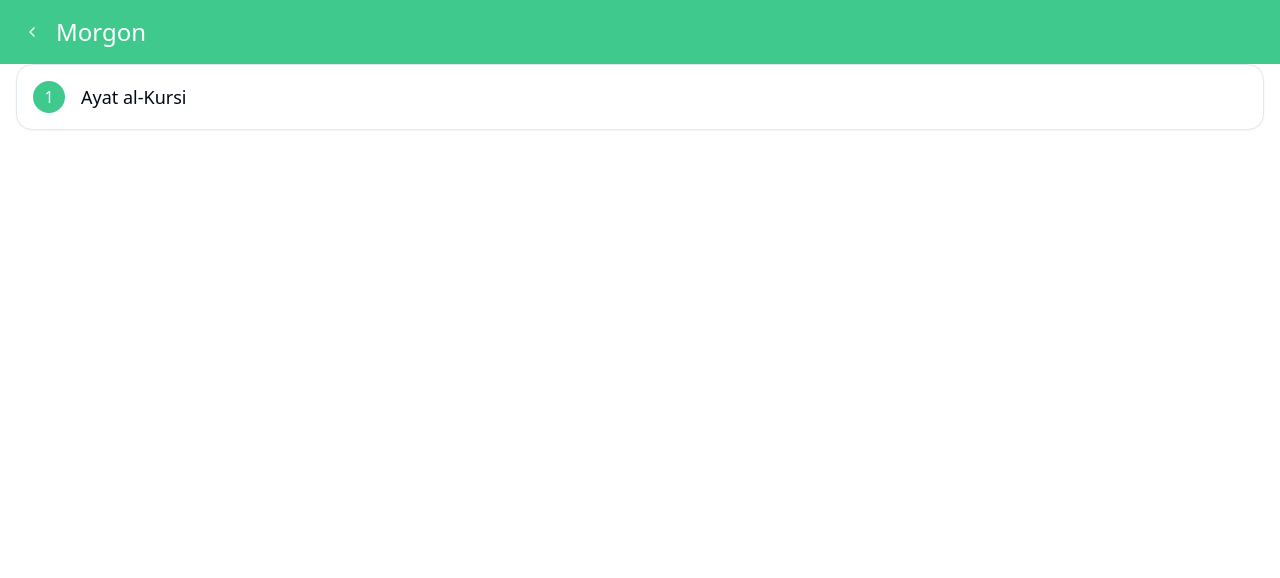
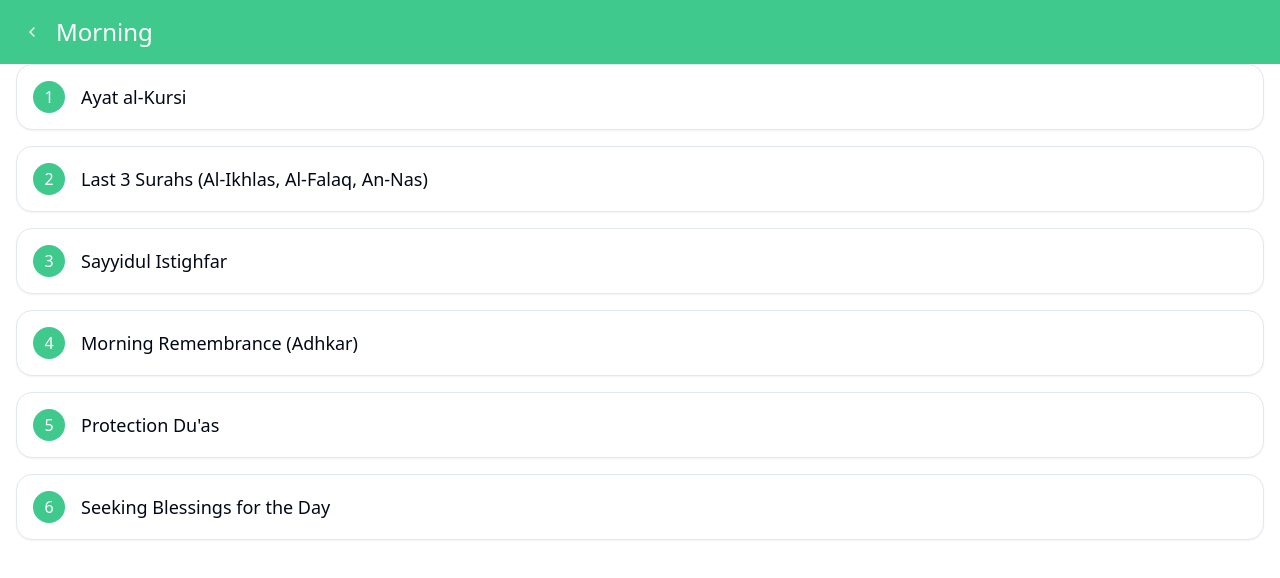
Before and after one commit to Usmanyousaf88/duapp, a React (Vite) app: page /morning in a window 1280 px wide. Shown: the top 578 px of the page. Built offline with nearby package versions, Linux system fonts and the light colour scheme.

Commit message:
Add more content to morning card
Enhanced the morning card by adding additional content to improve user experience and functionality.
[skip gpt_engineer]

```diff
--- a/src/pages/Morning.tsx
+++ b/src/pages/Morning.tsx
@@ -2,7 +2,7 @@ import { Button } from "@/components/ui/button";
 import { ChevronLeft } from "lucide-react";
 import { Link } from "react-router-dom";
 
-const Morgon = () => {
+const Morning = () => {
   return (
     <div className="min-h-screen bg-white">
       <div className="fixed top-0 inset-x-0 bg-[#40C98D] z-10">
@@ -12,13 +12,13 @@ const Morgon = () => {
               <ChevronLeft className="w-6 h-6" />
             </Button>
           </Link>
-          <h1 className="text-2xl font-medium text-white ml-2">Morgon</h1>
+          <h1 className="text-2xl font-medium text-white ml-2">Morning</h1>
         </div>
       </div>
 
       <div className="pt-16 px-4 pb-24">
         <div className="space-y-4">
-          <Link to="/morgon/ayat-al-kursi" className="block">
+          <Link to="/morning/ayat-al-kursi" className="block">
             <div className="p-4 bg-white rounded-lg shadow-sm border">
               <div className="flex items-center gap-4">
                 <div className="w-8 h-8 bg-[#40C98D] rounded-full flex items-center justify-center text-white">
@@ -28,10 +28,55 @@ const Morgon = () => {
               </div>
             </div>
           </Link>
+
+          <div className="p-4 bg-white rounded-lg shadow-sm border">
+            <div className="flex items-center gap-4">
+              <div className="w-8 h-8 bg-[#40C98D] rounded-full flex items-center justify-center text-white">
+                2
+              </div>
+              <h2 className="text-lg font-medium">Last 3 Surahs (Al-Ikhlas, Al-Falaq, An-Nas)</h2>
+            </div>
+          </div>
+
+          <div className="p-4 bg-white rounded-lg shadow-sm border">
+            <div className="flex items-center gap-4">
+              <div className="w-8 h-8 bg-[#40C98D] rounded-full flex items-center justify-center text-white">
+                3
+              </div>
+              <h2 className="text-lg font-medium">Sayyidul Istighfar</h2>
+            </div>
+          </div>
+
+          <div className="p-4 bg-white rounded-lg shadow-sm border">
+            <div className="flex items-center gap-4">
+              <div className="w-8 h-8 bg-[#40C98D] rounded-full flex items-center justify-center text-white">
+                4
+              </div>
+              <h2 className="text-lg font-medium">Morning Remembrance (Adhkar)</h2>
+            </div>
+          </div>
+
+          <div className="p-4 bg-white rounded-lg shadow-sm border">
+            <div className="flex items-center gap-4">
+              <div className="w-8 h-8 bg-[#40C98D] rounded-full flex items-center justify-center text-white">
+                5
+              </div>
+              <h2 className="text-lg font-medium">Protection Du'as</h2>
+            </div>
+          </div>
+
+          <div className="p-4 bg-white rounded-lg shadow-sm border">
+            <div className="flex items-center gap-4">
+              <div className="w-8 h-8 bg-[#40C98D] rounded-full flex items-center justify-center text-white">
+                6
+              </div>
+              <h2 className="text-lg font-medium">Seeking Blessings for the Day</h2>
+            </div>
+          </div>
         </div>
       </div>
     </div>
   );
 };
 
-export default Morgon;
+export default Morning;
```
